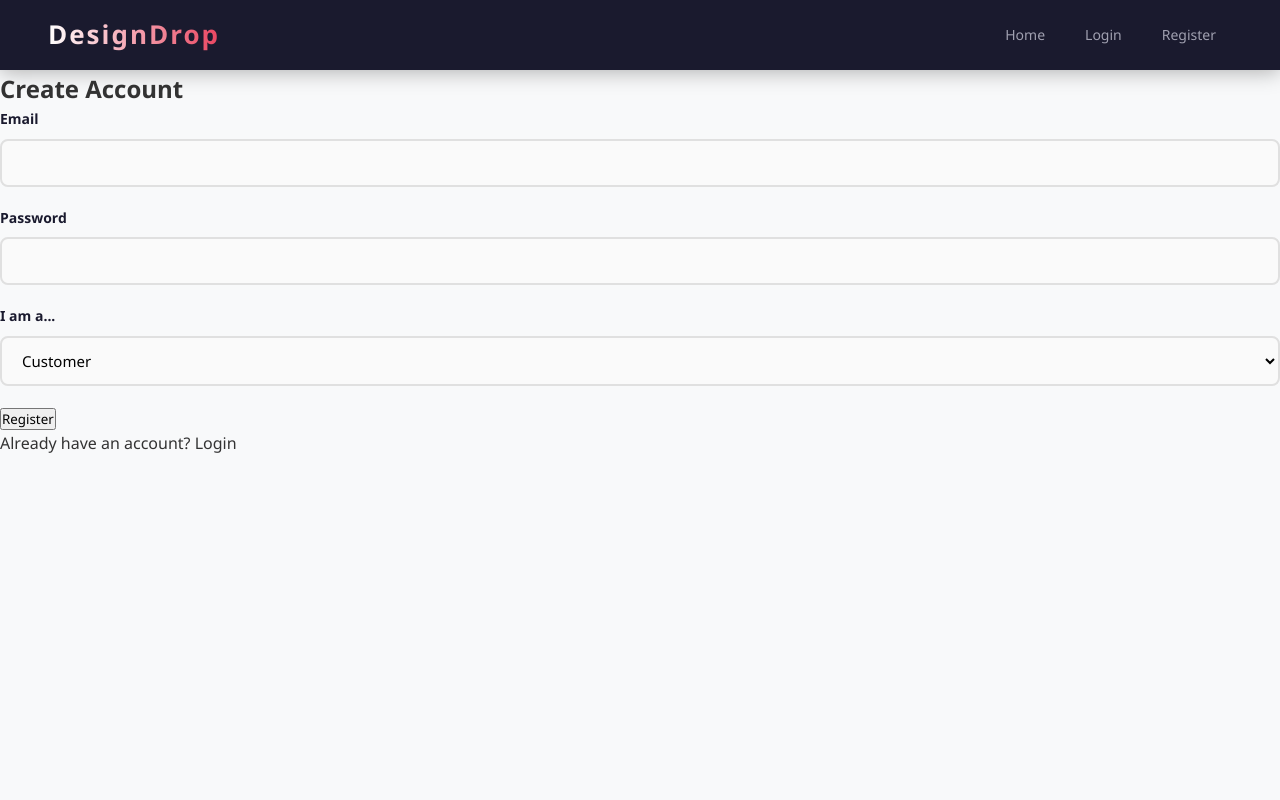
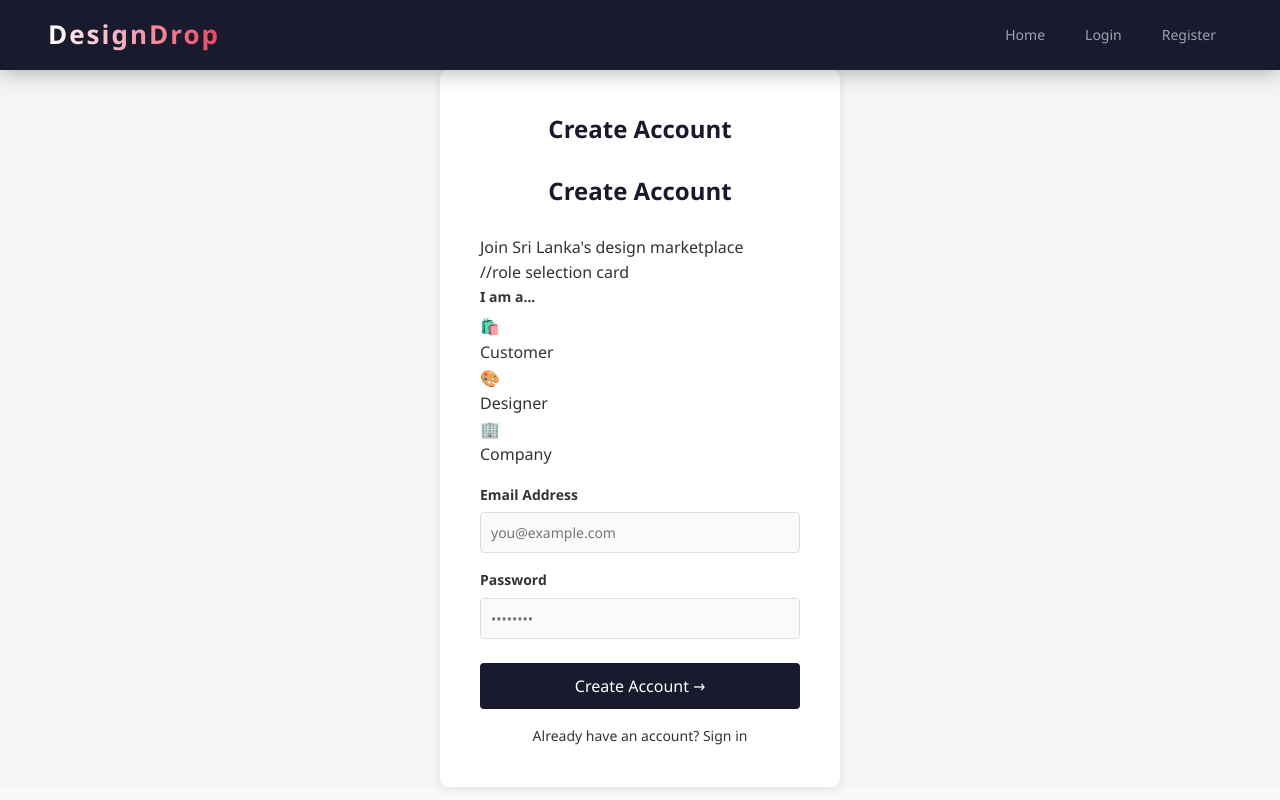
Before and after one commit to Isini19/DesignDrop, a React app in the folder frontend/: page /register in a window 1280 px wide. Built offline with nearby package versions, Linux system fonts and the light colour scheme; the HTML template or start-up script is replaced by a standard one.

Commit message:
feat:style dashboard with admin cards

```diff
--- a/frontend/src/pages/Dashboard.jsx
+++ b/frontend/src/pages/Dashboard.jsx
@@ -15,10 +15,10 @@ function Dashboard() {
   const navigate = useNavigate();
   const [pendingListings, setPendingListings] = useState([]);
   const [myListings, setMyListings] = useState([]);
+  const [allListings, setAllListings] = useState([]);
   const [loading, setLoading] = useState(true);
 
   useEffect(() => {
-    // Redirect to login if not logged in
     if (!user) {
       navigate("/login");
       return;
@@ -27,15 +27,16 @@ function Dashboard() {
     const fetchData = async () => {
       try {
         if (user.role === "ADMIN") {
-          // Admin sees pending listings
-          const res = await getPendingListings();
-          setPendingListings(res.data);
+          const [pendingRes, allRes] = await Promise.all([
+            getPendingListings(),
+            getListings(),
+          ]);
+          setPendingListings(pendingRes.data);
+          setAllListings(allRes.data);
         } else if (user.role === "DESIGNER" || user.role === "COMPANY") {
-          // Seller sees their own listings
           const res = await getSellerListings(user.email);
           setMyListings(res.data);
         } else {
-          // Customer sees approved listings
           const res = await getListings();
           setMyListings(res.data);
         }
@@ -61,43 +62,59 @@ function Dashboard() {
   return (
     <div className="dashboard-container">
       <div className="dashboard-header">
-        <h2 className="dashboard-title">Welcome, {user?.email}</h2>
+        <h2 className="dashboard-title">
+          {user?.role === "ADMIN" ? "Admin Dashboard" : `Welcome back!`}
+        </h2>
         <span className="dashboard-role-badge">{user?.role}</span>
       </div>
 
       {loading && <p className="dashboard-loading">Loading...</p>}
 
-      {/* Admin view — pending listings */}
+      {/* Admin stats cards */}
+      {user?.role === "ADMIN" && !loading && (
+        <div className="dashboard-stats">
+          <div className="dashboard-stat-card">
+            <div className="dashboard-stat-number">{allListings.length}</div>
+            <div className="dashboard-stat-label">Total Listings</div>
+          </div>
+          <div className="dashboard-stat-card">
+            <div className="dashboard-stat-number">{pendingListings.length}</div>
+            <div className="dashboard-stat-label">Pending Review</div>
+          </div>
+          <div className="dashboard-stat-card">
+            <div className="dashboard-stat-number">{allListings.filter(l => l.listingType === 'DESIGN').length}</div>
+            <div className="dashboard-stat-label">Design Listings</div>
+          </div>
+          <div className="dashboard-stat-card">
+            <div className="dashboard-stat-number">{allListings.filter(l => l.listingType === 'STOCK').length}</div>
+            <div className="dashboard-stat-label">Stock Listings</div>
+          </div>
+        </div>
+      )}
+
+      {/* Admin — pending listings */}
       {user?.role === "ADMIN" && (
         <div>
           <h3 className="dashboard-section-title">
-            Pending Listings ({pendingListings.length})
+            Pending Approval ({pendingListings.length})
           </h3>
           {pendingListings.length === 0 ? (
-            <p className="dashboard-empty">No pending listings.</p>
+            <p className="dashboard-empty">✓ No pending listings — all clear!</p>
           ) : (
             pendingListings.map((listing) => (
               <div key={listing.listingId} className="dashboard-listing-item">
                 <div className="dashboard-listing-info">
                   <p className="dashboard-listing-title">{listing.title}</p>
                   <p className="dashboard-listing-meta">
-                    {listing.listingType} — LKR {listing.price}
+                    {listing.listingType} — LKR {listing.price?.toLocaleString()}
                   </p>
-                  <p className="dashboard-listing-meta">
-                    {listing.description}
-                  </p>
+                  <p className="dashboard-listing-meta">{listing.description}</p>
                 </div>
                 <div className="dashboard-actions">
-                  <button
-                    onClick={() => handleApprove(listing.listingId)}
-                    className="approve-button"
-                  >
+                  <button onClick={() => handleApprove(listing.listingId)} className="approve-button">
                     ✓ Approve
                   </button>
-                  <button
-                    onClick={() => handleReject(listing.listingId)}
-                    className="reject-button"
-                  >
+                  <button onClick={() => handleReject(listing.listingId)} className="reject-button">
                     ✗ Reject
                   </button>
                 </div>
@@ -107,29 +124,24 @@ function Dashboard() {
         </div>
       )}
 
-      {/* Seller view — their own listings */}
+      {/* Seller — their listings */}
       {(user?.role === "DESIGNER" || user?.role === "COMPANY") && (
         <div>
           <div className="dashboard-section-header">
-            <h3 className="dashboard-section-title">My Listings</h3>
-            <button
-              onClick={() => navigate("/create-listing")}
-              className="dashboard-create-button"
-            >
-              + Create New Listing
+            <h3 className="dashboard-section-title">My Listings ({myListings.length})</h3>
+            <button onClick={() => navigate("/create-listing")} className="dashboard-create-button">
+              + New Listing
             </button>
           </div>
           {myListings.length === 0 ? (
-            <p className="dashboard-empty">
-              No listings yet. Create your first one!
-            </p>
+            <p className="dashboard-empty">No listings yet. Create your first one!</p>
           ) : (
             myListings.map((listing) => (
               <div key={listing.listingId} className="dashboard-listing-item">
                 <div className="dashboard-listing-info">
                   <p className="dashboard-listing-title">{listing.title}</p>
                   <p className="dashboard-listing-meta">
-                    {listing.listingType} — LKR {listing.price}
+                    {listing.listingType} — LKR {listing.price?.toLocaleString()}
                   </p>
                 </div>
                 <span className={`dashboard-status dashboard-status-${listing.status.toLowerCase()}`}>
@@ -141,7 +153,7 @@ function Dashboard() {
         </div>
       )}
 
-      {/* Customer view — browse listings */}
+      {/* Customer — browse listings */}
       {user?.role === "CUSTOMER" && (
         <div>
           <h3 className="dashboard-section-title">Browse Listings</h3>
@@ -152,10 +164,11 @@ function Dashboard() {
               <div key={listing.listingId} className="dashboard-listing-item">
                 <div className="dashboard-listing-info">
                   <p className="dashboard-listing-title">{listing.title}</p>
-                  <p className="dashboard-listing-meta">
-                    LKR {listing.price}
-                  </p>
+                  <p className="dashboard-listing-meta">LKR {listing.price?.toLocaleString()}</p>
                 </div>
+                <button className="approve-button" onClick={() => navigate("/")}>
+                  View →
+                </button>
               </div>
             ))
           )}
--- a/frontend/src/pages/Register.jsx
+++ b/frontend/src/pages/Register.jsx
@@ -19,6 +19,10 @@ function Register() {
     setFormData({ ...formData, [e.target.name]: e.target.value });
   };
 
+  const handleRoleSelect = (role) => {
+    setFormData({ ...formData, role });
+  };
+
   const handleSubmit = async (e) => {
     e.preventDefault();
     setError("");
@@ -33,17 +37,42 @@ function Register() {
     }
   };
 
+  const roles = [
+    { value: "CUSTOMER", icon: "🛍️", label: "Customer" },
+    { value: "DESIGNER", icon: "🎨", label: "Designer" },
+    { value: "COMPANY", icon: "🏢", label: "Company" },
+  ];
+
   return (
     <div className="register-container">
       <div className="register-card">
+         <h2 className="register-title">Create Account</h2>
         <h2 className="register-title">Create Account</h2>
+         <p className="register-subtitle">Join Sri Lanka's design marketplace</p>
 
         {error && <p className="register-error">{error}</p>}
         {success && <p className="register-success">{success}</p>}
 
         <form onSubmit={handleSubmit}>
+          //role selection card
           <div className="form-field">
-            <label className="form-label">Email</label>
+            <label className="form-label">I am a...</label>
+            <div className="register-role-grid">
+              {roles.map((r) => (
+                <div
+                  key={r.value}
+                  className={`role-card ${formData.role === r.value ? "selected" : ""}`}
+                  onClick={() => handleRoleSelect(r.value)}
+                >
+                  <div className="role-card-icon">{r.icon}</div>
+                  <div className="role-card-label">{r.label}</div>
+                </div>
+              ))}
+            </div>
+          </div>
+
+          <div className="form-field">
+            <label className="form-label">Email Address</label>
             <input
               type="email"
               name="email"
@@ -51,8 +80,11 @@ function Register() {
               onChange={handleChange}
               required
               className="form-input"
+              placeholder="you@example.com"
             />
           </div>
+
+
 
           <div className="form-field">
             <label className="form-label">Password</label>
@@ -63,30 +95,19 @@ function Register() {
               onChange={handleChange}
               required
               className="form-input"
+              placeholder="••••••••"
             />
           </div>
 
-          <div className="form-field">
-            <label className="form-label">I am a...</label>
-            <select
-              name="role"
-              value={formData.role}
-              onChange={handleChange}
-              className="form-input"
-            >
-              <option value="CUSTOMER">Customer</option>
-              <option value="DESIGNER">Designer / Seller</option>
-              <option value="COMPANY">Company</option>
-            </select>
-          </div>
+
 
           <button type="submit" className="register-button">
-            Register
+            Create Account →
           </button>
         </form>
 
         <p className="register-login-text">
-          Already have an account? <Link to="/login">Login</Link>
+          Already have an account? <Link to="/login">Sign in</Link>
         </p>
       </div>
     </div>
--- a/frontend/src/styles/Register.css
+++ b/frontend/src/styles/Register.css
@@ -0,0 +1,84 @@
+.register-container {
+  display: flex;
+  justify-content: center;
+  align-items: center;
+  min-height: 80vh;
+  background-color: #f5f5f5;
+}
+
+.register-card {
+  background-color: white;
+  padding: 40px;
+  border-radius: 8px;
+  box-shadow: 0 2px 10px rgba(0, 0, 0, 0.1);
+  width: 100%;
+  max-width: 400px;
+}
+
+.register-title {
+  text-align: center;
+  margin-bottom: 24px;
+  color: #1a1a2e;
+}
+
+.form-field {
+  margin-bottom: 16px;
+}
+
+.form-label {
+  display: block;
+  margin-bottom: 6px;
+  color: #333;
+  font-size: 14px;
+}
+
+.form-input {
+  width: 100%;
+  padding: 10px;
+  border-radius: 4px;
+  border: 1px solid #ddd;
+  font-size: 14px;
+  box-sizing: border-box;
+}
+
+.form-input:focus {
+  outline: none;
+  border-color: #1a1a2e;
+}
+
+.register-button {
+  width: 100%;
+  padding: 12px;
+  background-color: #1a1a2e;
+  color: white;
+  border: none;
+  border-radius: 4px;
+  font-size: 16px;
+  cursor: pointer;
+  margin-top: 8px;
+  transition: background-color 0.2s;
+}
+
+.register-button:hover {
+  background-color: #e94560;
+}
+
+.register-error {
+  color: red;
+  text-align: center;
+  margin-bottom: 16px;
+  font-size: 14px;
+}
+
+.register-success {
+  color: green;
+  text-align: center;
+  margin-bottom: 16px;
+  font-size: 14px;
+}
+
+.register-login-text {
+  text-align: center;
+  margin-top: 16px;
+  font-size: 14px;
+}
```
Also changed, not shown: frontend/src/styles/Dashboard.css (+92 -44 lines).
